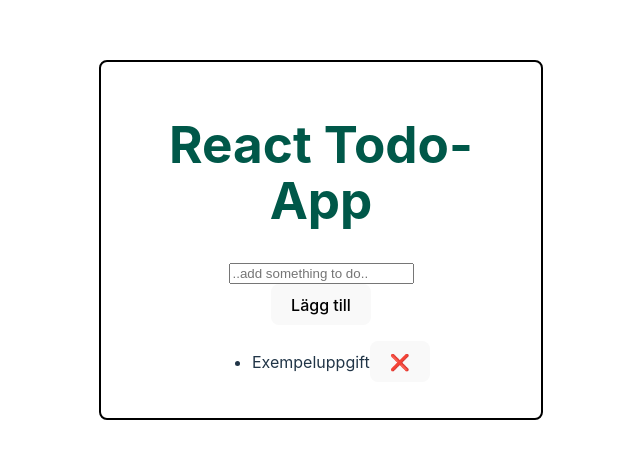
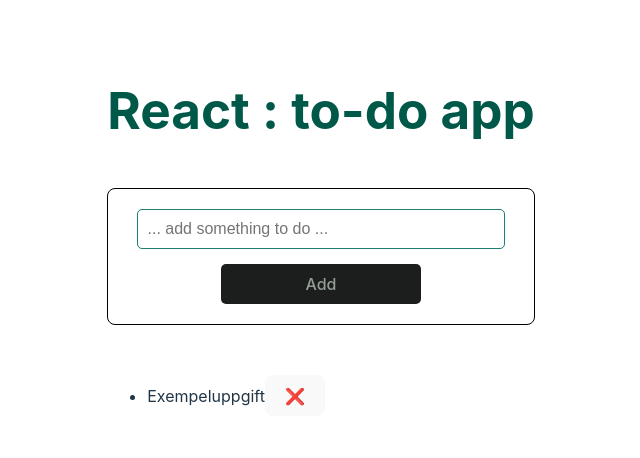
Before and after one commit to hampusvh/react-todo-app, a React (Vite) app: page / in a window 1280 px wide. Shown: the part 160-618 px from the top of the page, without its empty margins (319-959 px from the left). Built offline with nearby package versions, Linux system fonts and the light colour scheme.

Commit message:
added styling

```diff
--- a/src/App.jsx
+++ b/src/App.jsx
@@ -36,19 +36,23 @@ function App() {
   };
 
   return (
+
+<>
+<h1>React : to-do app</h1>
     <div className={styles.container}>
-      <h1>React Todo-App</h1>
+
       {/* Inputfält och knapp */}
       <input
         type="text"
         value={inputValue}
         onChange={handleInputChange}
         onKeyDown={handleKeyDown}
-        placeholder="..add something to do.."
+        placeholder="... add something to do ..."
+        className={styles.inputField}
         />
-        <button onClick={addTodo}>Lägg till
+        <button onClick={addTodo} className={styles.addButton}>Add
         </button>
-
+      </div>
         {/* Lista med uppgifter */}
         <ul>
           {todos.map((todo, index) => (
@@ -67,7 +71,8 @@ function App() {
               </li>
           ))}
         </ul>
-      </div>
+
+      </>
   );
 }
 
--- a/src/Todo.module.css
+++ b/src/Todo.module.css
@@ -18,8 +18,42 @@ body {
     flex-direction: column;
     align-items: center;
     justify-content: center;
-    border: 2px solid black;
+    border: 1px solid black;
 }
+
+.inputField {
+    width: 90%;
+    max-width: 350px;
+    padding: 10px;
+    font-size: 16px;
+    border: 1px solid #1d7e71;
+    border-radius: 5px;
+    outline: none;
+    transition: border 0.3s ease-in-out;
+}
+
+.inputField:focus {
+    border: 1px solid #000000;
+    box-shadow: 1 1 5px rgba(135, 123, 147, 0.5);
+  }
+
+  .addButton {
+    margin-top: 15px;
+    width: 200px;
+    background: #1c1d1d;
+    color: rgb(147, 158, 151);
+    border: none;
+    padding: 10px 15px;
+    border-radius: 5px;
+    cursor: pointer;
+    font-size: 16px;
+    transition: background 0.3s ease-in-out;
+  }
+
+  .addButton:hover {
+    background: #202122;
+
+  }
 
 todoItem {
     display: flex;
```
